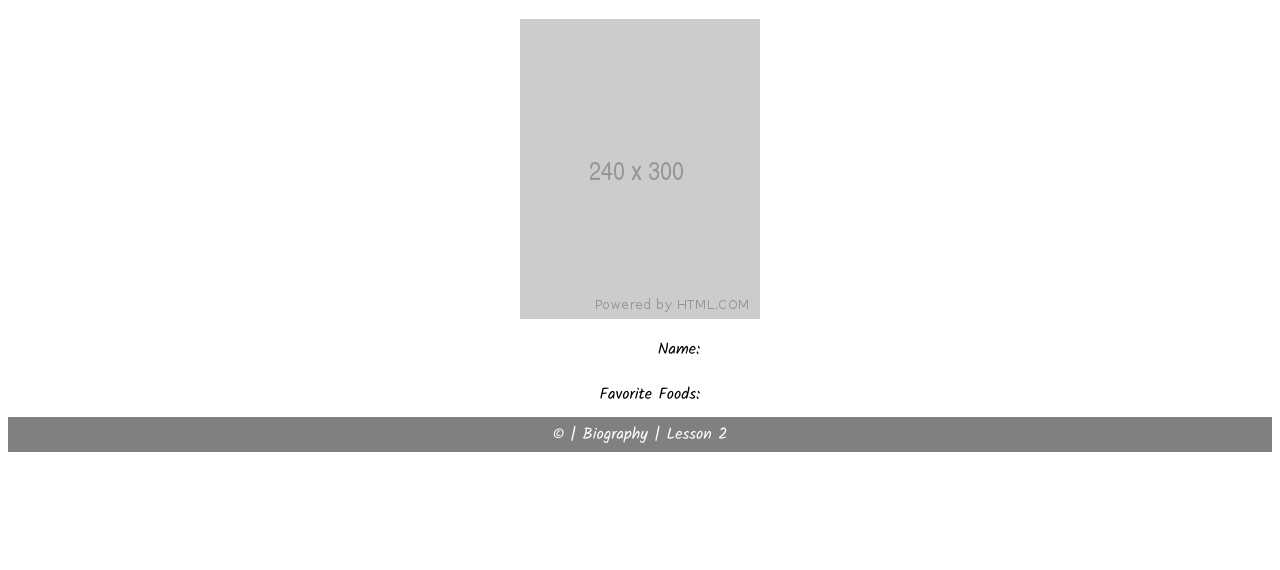
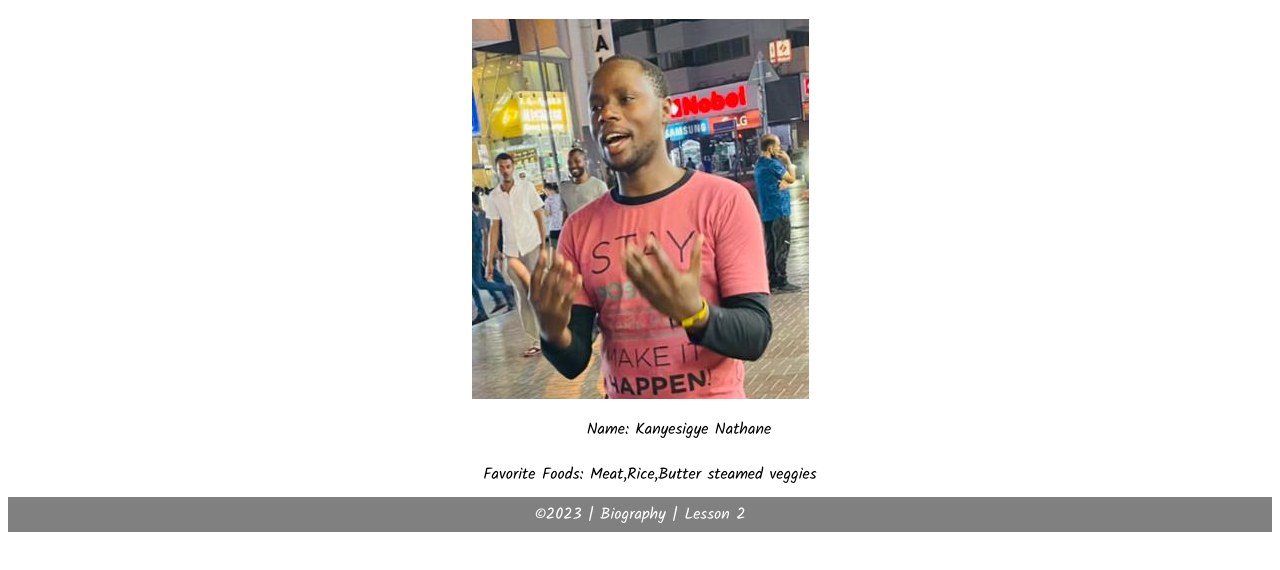
Before and after one commit to Katambuka/SCE121B, a plain HTML site: page wk02/week02/task2.html in a window 1280 px wide. Shown: the part 128-698 px from the top of the page. Drawn offline with Linux system fonts and the light colour scheme.

Commit message:
wk02 done

```diff
--- a/wk02/week02/scripts/task2.js
+++ b/wk02/week02/scripts/task2.js
@@ -3,51 +3,52 @@
 /* VARIABLES */
 
 // Step 1: declare and instantiate a variable to hold your name
-
+const MyName = "Kanyesigye Nathane"
 
 // Step 2: place the value of the name variable into the HTML file (hint: document.querySelector())
-
+document.querySelector("#name").textContent = MyName;
 
 // Step 3: declare and instantiate a variable to hold the current year
-
+const CurrentYear = 2023;
 
 // Step 4: place the value of the current year variable into the HTML file
-
+document.querySelector("#year").textContent = CurrentYear;
 
 // Step 5: declare and instantiate a variable to hold the name of your picture
-
+const MyImage = "images/edited image.png";
 
 // Step 6: copy your image into the "images" folder
 
 // Step 7: place the value of the picture variable into the HTML file (hint: document.querySelector().setAttribute())
 
-
+document.querySelector("img").setAttribute("src", MyImage);
 
 
 /* ARRAYS */
 
 // Step 1: declare and instantiate an array variable to hold your favorite foods
-
+const FavoriteFood = ["Matooke","Meat","Rice","Butter steamed veggies"];
 
 // Step 2: place the values of the favorite foods variable into the HTML file
-
+document.querySelector("#food").innerHTML = FavoriteFood;
 
 // Step 3: declare and instantiate a variable to hold another favorite food
-
+ const AddFavoriteFood = ("Roasted potatoes");
 
 // Step 4: add the variable holding another favorite food to the favorite food array
-
-
+FavoriteFood.push(AddFavoriteFood);
 // Step 5: repeat Step 2
-
+document.querySelector("#food").innerHTML = FavoriteFood;
 
 // Step 6: remove the first element in the favorite foods array
-
+FavoriteFood.splice(0, 1);
 
 // Step 7: repeat Step 2
+document.querySelector("#food").innerHTML = FavoriteFood;
 
 
 // Step 8: remove the last element in the favorite foods array
-
+const removed = FavoriteFood.pop()
 
 // Step 7: repeat Step 2
+document.querySelector("#food").innerHTML = FavoriteFood;
--- a/wk02/week02/task2.html
+++ b/wk02/week02/task2.html
@@ -37,7 +37,6 @@
     <footer>
         &copy;<span id="year"></span> | Biography | Lesson 2
     </footer>
-    <script src="scripts/main.js"></script>
     <script src="scripts/task2.js"></script>
 </body>
 
```
Also changed, not shown: wk02/week02/images/edited image.png (added), 2 other files.
